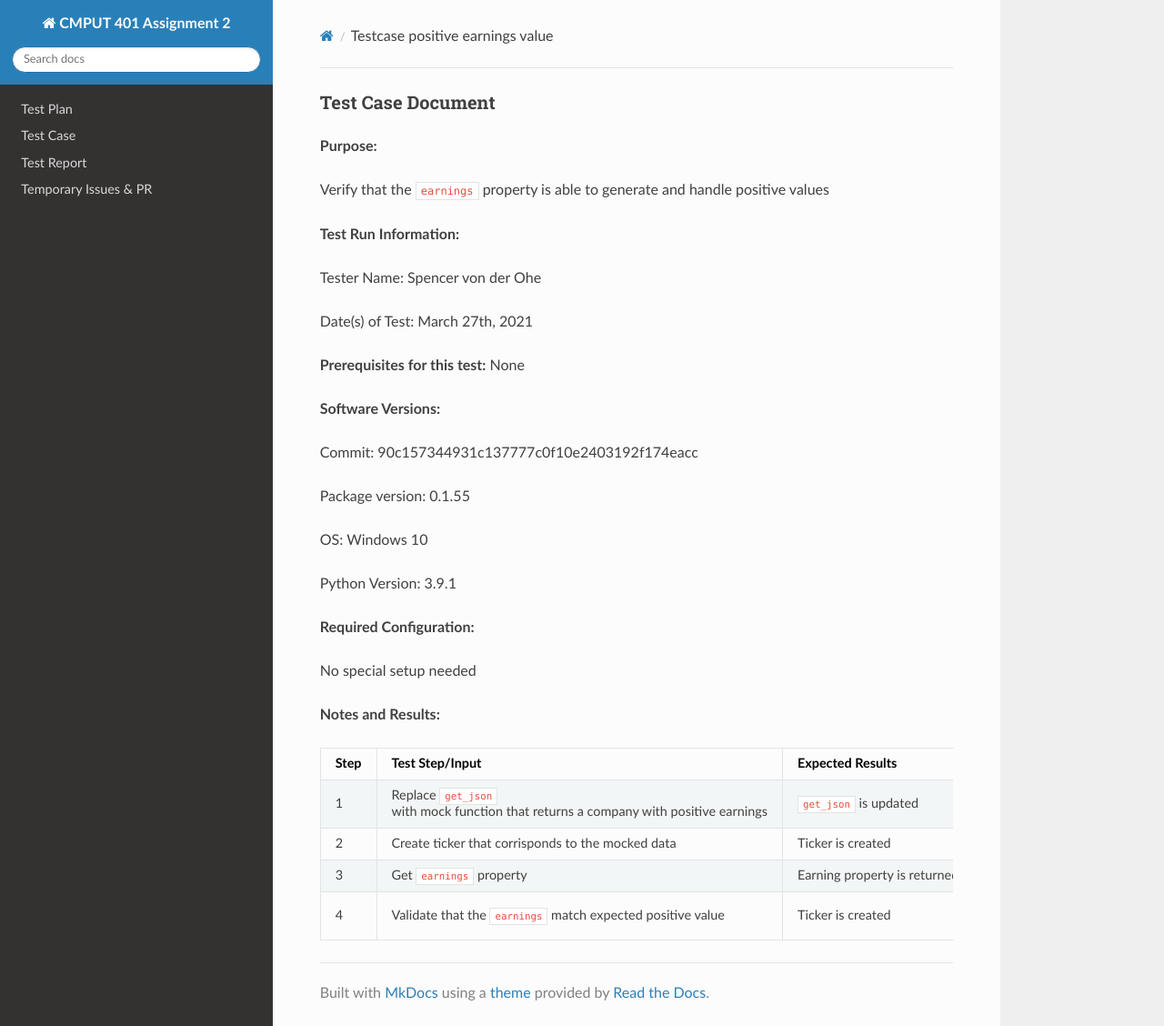
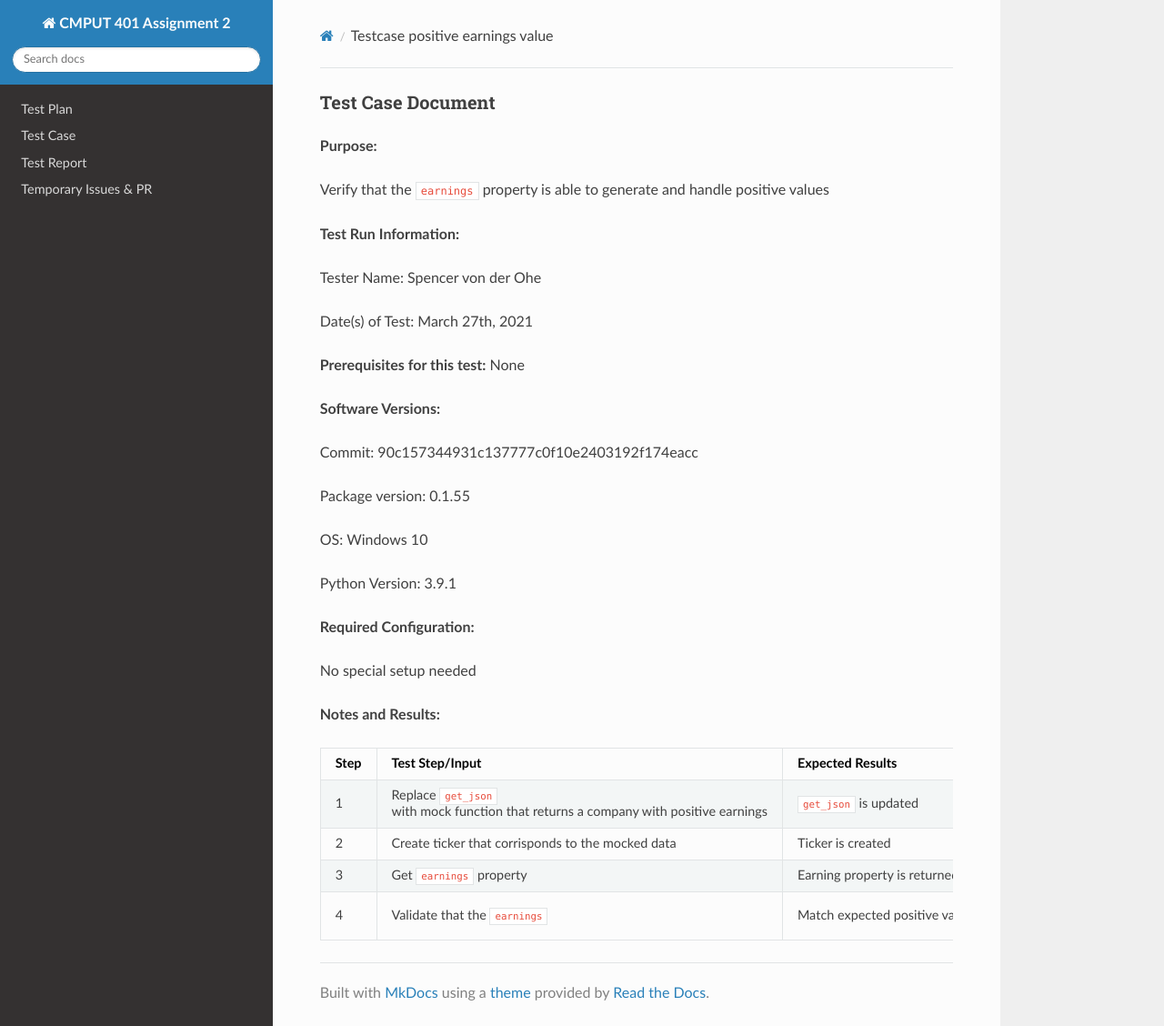
Before and after one commit to ranaroussi/yfinance, an MkDocs documentation site: the page built from docs/docs/testcase_positive_earnings_value.md, in a window 1280 px wide and 1128 px high. Shown: the whole window at 91% size. Built offline with MkDocs 1.6.1, drawn with Linux system fonts in a browser that asks for light colours; nearby versions of some CDN libraries.

Commit message:
Fix another coumn issue

```diff
--- a/docs/docs/testcase_positive_earnings_value.md
+++ b/docs/docs/testcase_positive_earnings_value.md
@@ -34,4 +34,4 @@
 | 1 | Replace `get_json` with mock function that returns a company with positive earnings | `get_json` is updated | `get_json` is updated |  | ✅ |
 | 2 | Create ticker that corrisponds to the mocked data | Ticker is created | `get_json` is updated |  | ✅ |
 | 3 | Get `earnings` property | Earning property is returned | `get_json` is updated |  | ✅ |
-| 4 | Validate that the `earnings` match expected positive value| Ticker is created | `earnings` can handle positive values | `get_json` is updated |✅ |
+| 4 | Validate that the `earnings` | Match expected positive value | `earnings` can handle positive values | `get_json` is updated |✅ |
```
